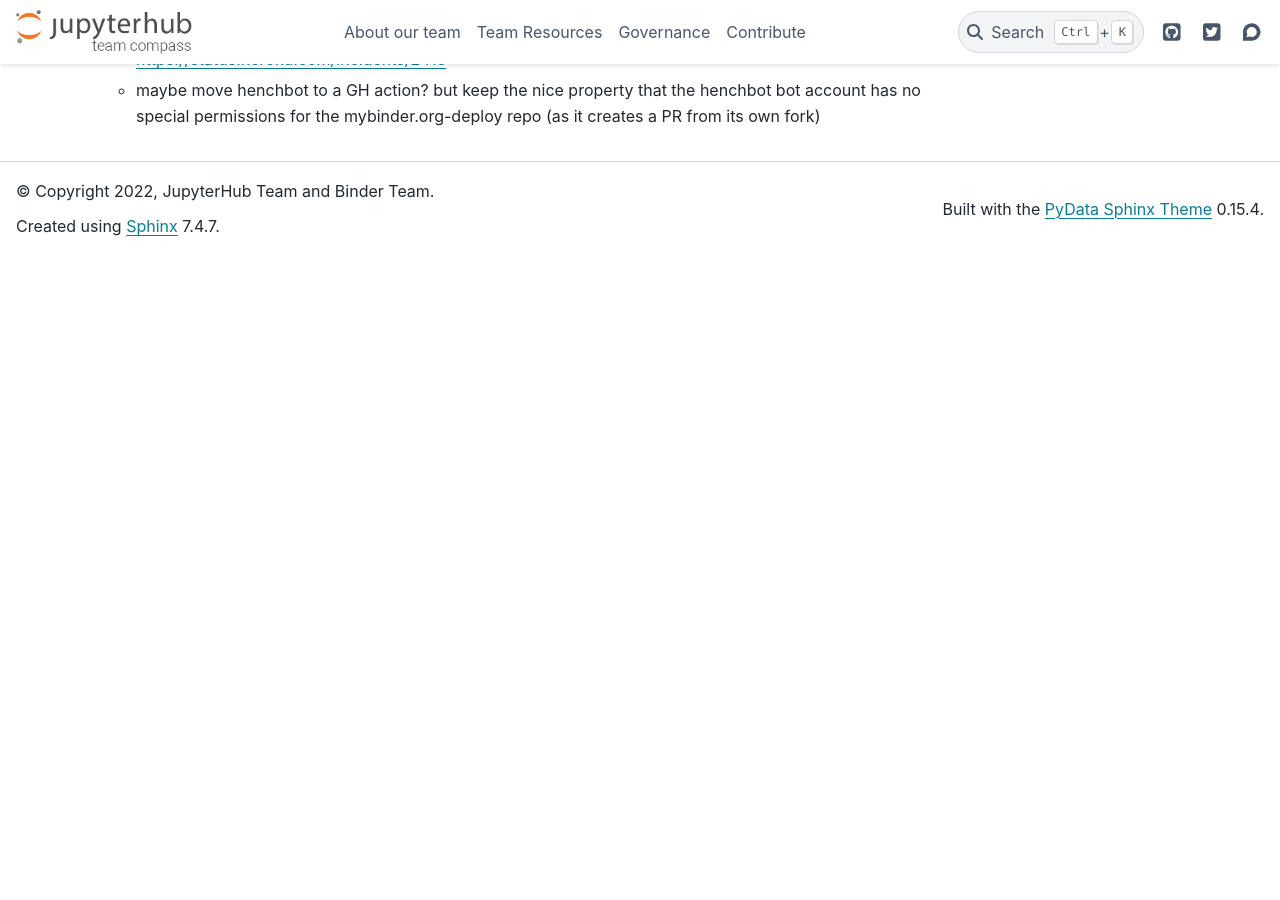
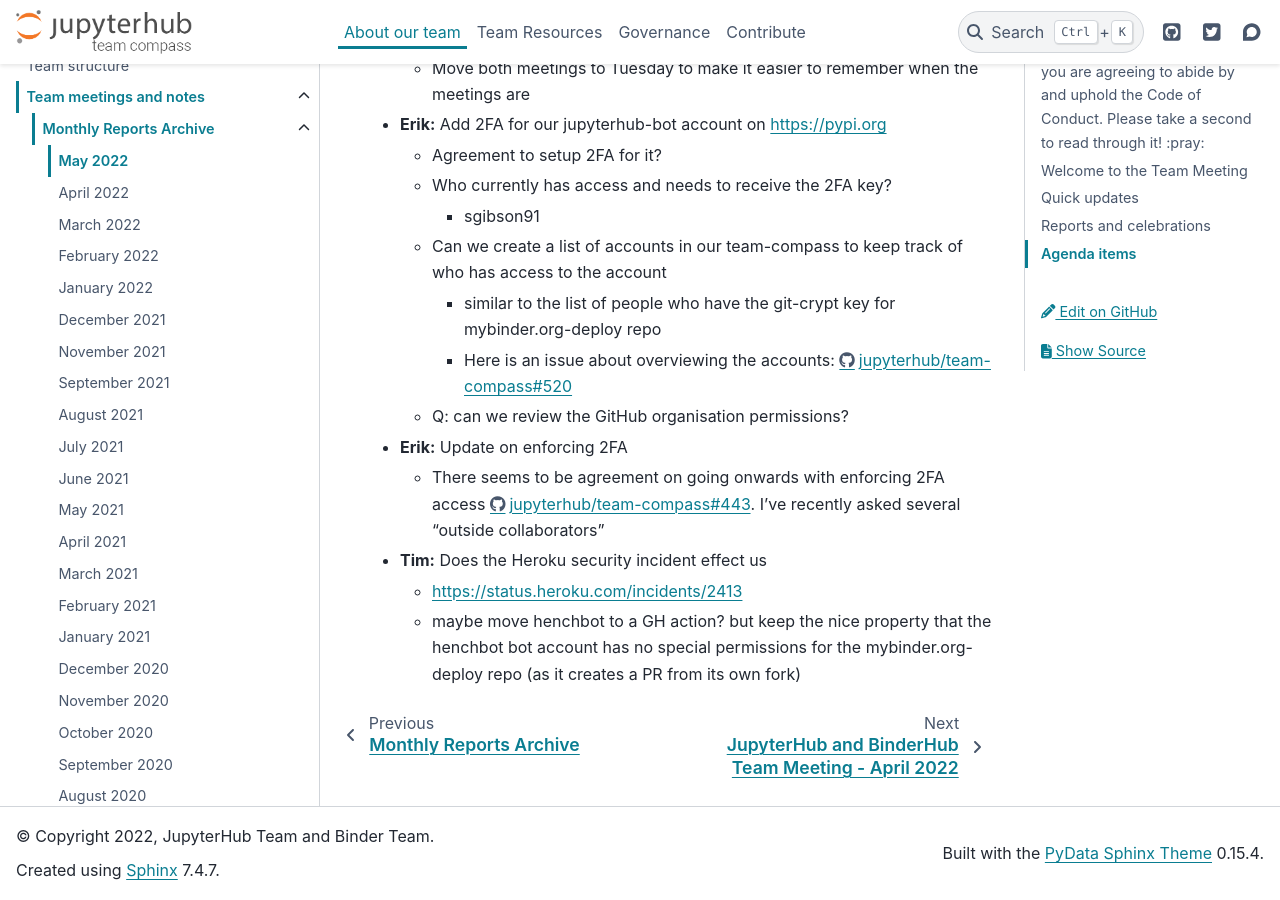
Before and after one commit to jupyterhub/team-compass, a Sphinx documentation site: the page built from docs/meetings/community/2022-05-19.md, in a window 1280 px wide and 900 px high, scrolled down 2365 px. Built offline with Sphinx 7.4.7 and the PyData theme 0.15.4, drawn with Linux system fonts in a browser that asks for light colours; before the commit the page ends 2620 px from its top, so only the background shows below that; some of the changed text lies outside the part shown.

Commit message:
Move monthly-meeting/2022-05-19.md to meetings/community/

```diff
--- a/docs/meetings/community/index.rst
+++ b/docs/meetings/community/index.rst
@@ -13,6 +13,7 @@
    :maxdepth: 1
    :caption: Monthly reports
 
+   May 2022 <2022-05-19.md>
    April 2022 <2022-04-21.md>
    March 2022 <2022-03-17.md>
    February 2022 <2022-02-17.md>
```
Also changed, not shown: docs/meetings/community/2022-05-19.md (renamed from docs/monthly-meeting/2022-05-19.md).
